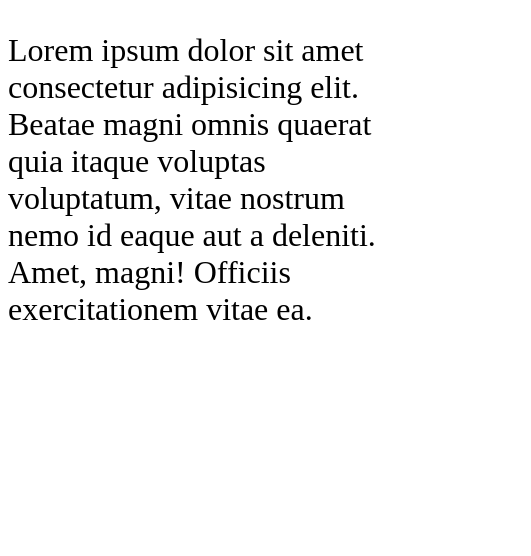
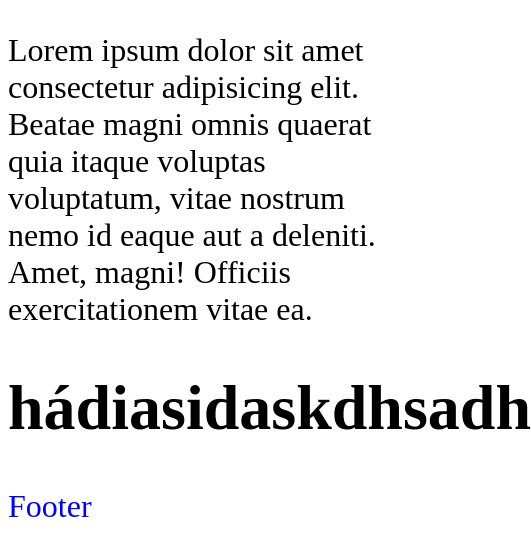
Before and after one commit to truongthanhhai283/SASS-21, a plain HTML site: page media queries/src/index.html in a window 390 px wide. Shown: the whole page, 531 px wide, since content can reach past the window. Drawn offline with Linux system fonts and the light colour scheme.

Commit message:
10--Practice mixin and media queries

```diff
--- a/media queries/src/index.html
+++ b/media queries/src/index.html
@@ -17,6 +17,10 @@
             </p>
         </div>
     </header>
+    <h1>hádiasidaskdhsadh</h1>
+    <footer>
+        <p>Footer</p>
+    </footer>
 </body>
 
 </html>
--- a/media queries/src/scss/style.scss
+++ b/media queries/src/scss/style.scss
@@ -1,5 +1,29 @@
+@mixin tiny-screens() {
+  @media only screen and (max-width: 320px) {
+    @content;
+  }
+}
+
+@mixin small-screens() {
+  @media only screen and (max-width: 480px) {
+    @content;
+  }
+}
+
+@mixin medium-screens() {
+  @media only screen and (max-width: 680px) {
+    @content;
+  }
+}
+
+@mixin large-screens() {
+  @media only screen and (max-width: 960px) {
+    @content;
+  }
+}
+
 #main-menu {
-  @media only screen and (max-width: 960) {
+  @media only screen and (max-width: 960px) {
     #main-menu {
       width: auto;
       max-width: 960px;
@@ -9,9 +33,19 @@
 }
 
 body {
-  @media only screen and (max-width: 960) {
-    width: auto;
-    max-width: 960px;
+  @include large-screens() {
     font-size: 200%;
   }
 }
+
+footer {
+  @include large-screens() {
+    color: blue;
+  }
+}
+
+h1 {
+  @include large-screens() {
+    text-align: center;
+  }
+}
```
Also changed, not shown: media queries/src/scss/dist/style.css.
